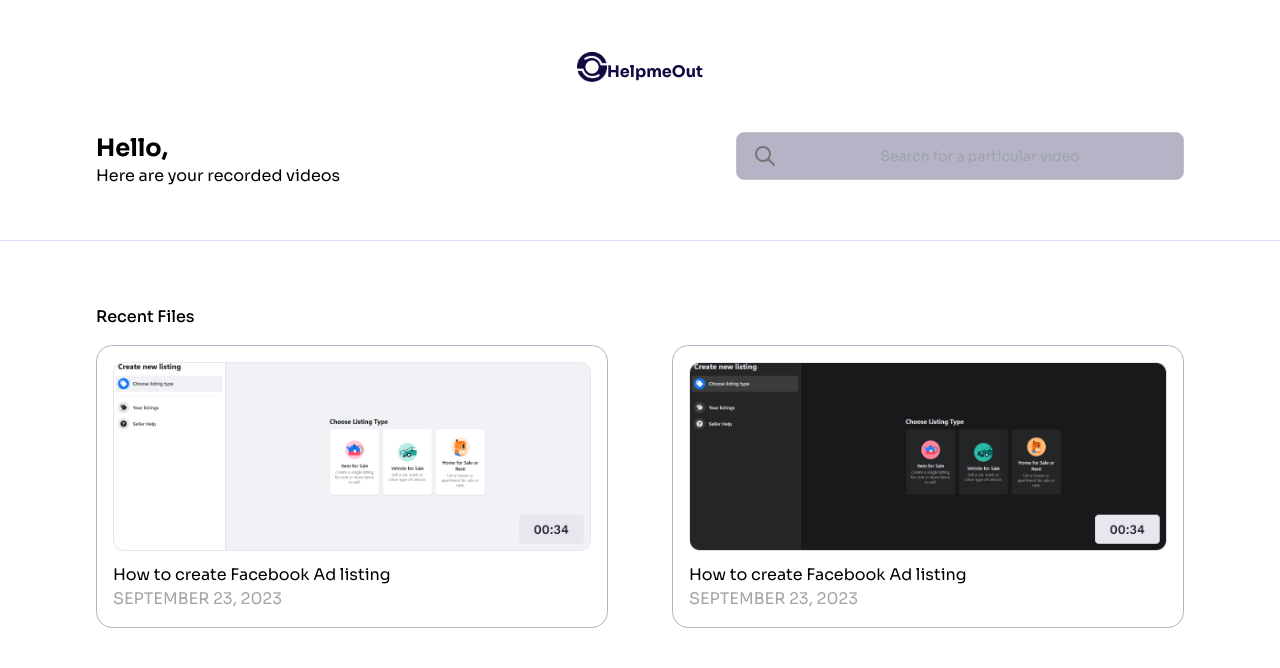
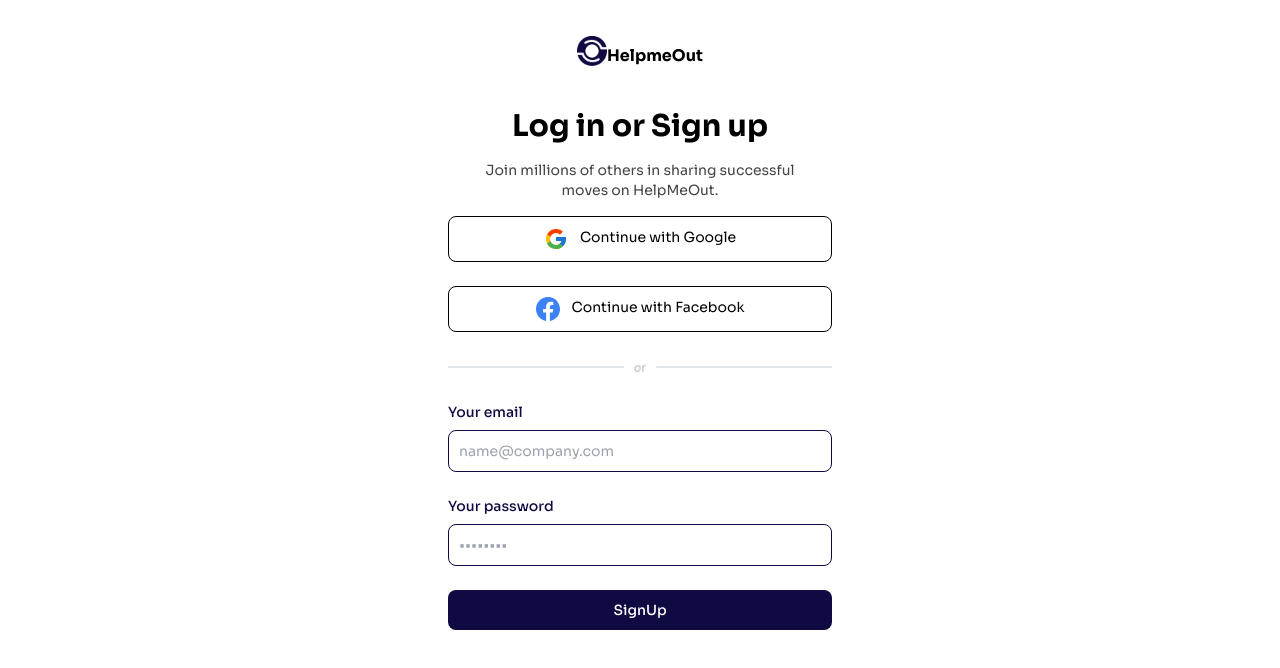
Before and after one commit to iruojefaith/HelpmeOut, a Next.js app: page /Login in a window 1280 px wide. Shown: the top 668 px of the page. Built offline with nearby package versions, Linux system fonts and the light colour scheme.

Commit message:
Third commit

```diff
--- a/app/Header.jsx
+++ b/app/Header.jsx
@@ -1,7 +1,14 @@
 import Image from "next/image";
 import Button from "./components/Button";
+import HelpmeOut from './HelpmeOut';
+import {saveAs} from "file-saver";
+
 
 const Header = () => {
+ const downloadHelpmeOut = () => {
+        saveAs(HelpmeOut, "HelpmeOut");
+    }
+
   return (
     <div className='grid grid-cols-1 md:grid-cols-2 gap-6 p-4 md:px-24 py-16'>
       <div className='flex flex-col sm:p-4'>
@@ -12,7 +19,7 @@ const Header = () => {
           Help your friends and loved ones by creating and sending videos on how
           to get things done on a website.
         </p>
-        <Button text='install HelpmeOut &rarr;' />
+        <Button text='install HelpmeOut &rarr;' onClick={downloadHelpmeOut} />
       </div>
       <div className='flex flex-row gap-3 mt-12 md:mt-0 justify-center align-middle'>
         <span className='flex flex-col gap-3 justify-center align-middle'>
--- /dev/null
+++ b/app/Login/page.js
@@ -0,0 +1,88 @@
+import {FcGoogle} from 'react-icons/fc';
+import {BsFacebook} from 'react-icons/bs';
+import Link from "next/link";
+
+const Login = () => {
+  return (
+   <div className='p-4 md:px-24 '>
+     <div className='flex justify-start align-middle place-self-center  py-5'>
+              <img className='w-[30px] h-[30px]' src='./5.png'></img>
+              <h3 className='my-2 font-semibold'>HelpmeOut</h3>
+     </div>
+    <div class='w-full md:inset-0 h-[calc(100%-1rem)] flex justify-center align-middle '>
+
+            <div class='relative w-full max-w-md max-h-full '>
+            <div class='px-6 py-3 lg:px-8'>
+             <div className='text-center text-sm px-6'>
+               <h2 className='font-bold text-3xl'>Log in or Sign up</h2>
+             <p className='text-[#434343] my-4'>Join millions of others in sharing successful moves on HelpMeOut.</p>
+             </div>
+
+              <form class='space-y-6' action='#'>
+               <div>
+
+                  <button
+                    class=' border border-[#000] text-[#000] text-sm rounded-lg focus:ring-black focus:border-black flex flex-row align-middle justify-center gap-3 w-full p-2.5 '>
+                    <span className='flex align-middle justify-center '><FcGoogle className="fill-blue-500 text-2xl"/></span>  Continue with Google
+                  </button>
+                </div>
+                <div>
+
+                   <button
+                    class=' border border-[#000] text-[#000] text-sm rounded-lg focus:ring-black focus:border-black flex flex-row align-middle justify-center gap-3 w-full p-2.5 '><span className='flex align-middle justify-center '><BsFacebook className="fill-blue-500 text-2xl"/></span>Continue with Facebook
+                  </button>
+                </div>
+               <img src='./loginhr.png' alt='hrline' className='w-full'></img>
+                <div>
+                  <label
+                    htmlfor='email'
+                    class='block mb-2 text-sm font-medium text-[#100a42] dark:text-[#100a42]'
+                  >
+                    Your email
+                  </label>
+                  <input
+                    type='email'
+                    name='email'
+                    id='email'
+                    class=' border border-[#100a42] text-[#100a42] text-sm rounded-lg focus:ring-blue-500 focus:border-blue-500 block w-full p-2.5  dark:placeholder-gray-400 dark:text-[#100a42]'
+                    placeholder='name@company.com'
+                    required
+                  />
+                </div>
+                <div>
+                  <label
+                    htmlfor='password'
+                    class='block mb-2 text-sm font-medium text-[#100a42]'
+                  >
+                    Your password
+                  </label>
+                  <input
+                    type='password'
+                    name='password'
+                    id='password'
+                    placeholder='••••••••'
+                    class='border border-[#100a42] text-[#100a42] text-sm rounded-lg focus:ring-[#100a42]focus:border-blue-500 block w-full p-2.5  dark:placeholder-[#100a42] '
+                    required
+                  />
+                </div>
+
+                <button
+                  type='submit'
+                  class='w-full text-white bg-[#100a42] hover:bg-[#37316e] focus:ring-4 focus:outline-none focus:ring-blue-300 font-medium rounded-lg text-sm px-5 py-2.5 text-center dark:bg-[#100a42]/100 dark:hover:bg-[#100a42] dark:focus:ring-blue-800'
+                >
+                 <Link href='/recordedvideo'> SignUp
+                 </Link>
+
+                </button>
+
+              </form>
+            </div>
+          </div>
+        </div>
+      </div>
+
+
+  )
+}
+
+export default Login
```
Also changed, not shown: package.json (+8 -5 lines), app/[recordedvideo]/Header.jsx (renamed from app/[recordvideo]/Header.jsx), app/[recordedvideo]/SavedVideo.jsx (renamed from app/[recordvideo]/SavedVideo.jsx), app/[recordedvideo]/page.js (renamed from app/[recordvideo]/page.js), public/loginhr.png (added), 1 other file (tests, documents, lock files or other folders).
